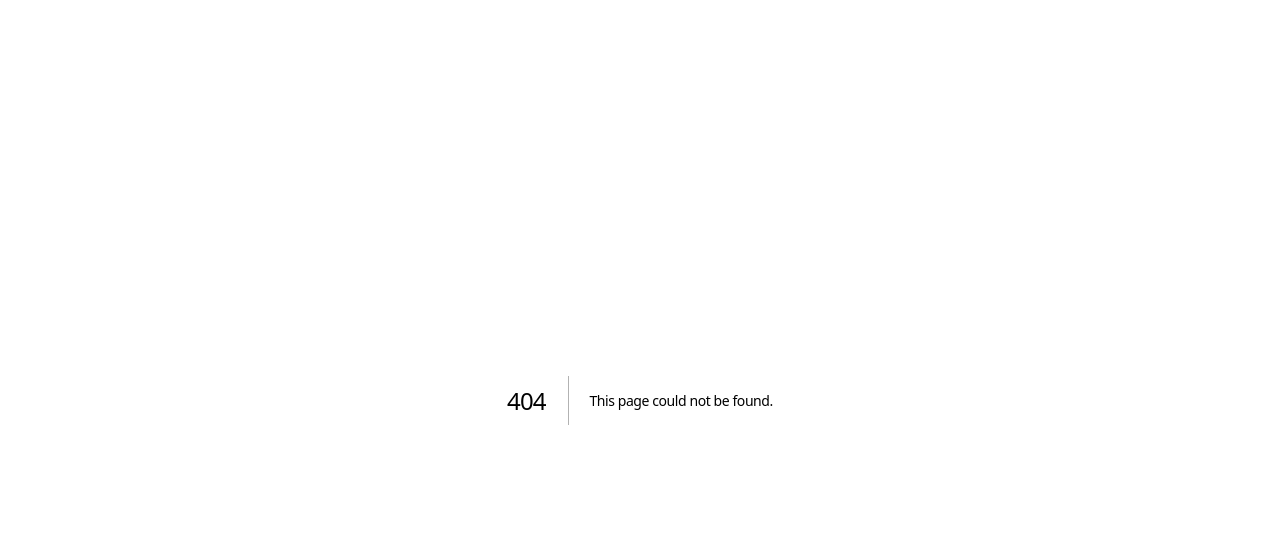
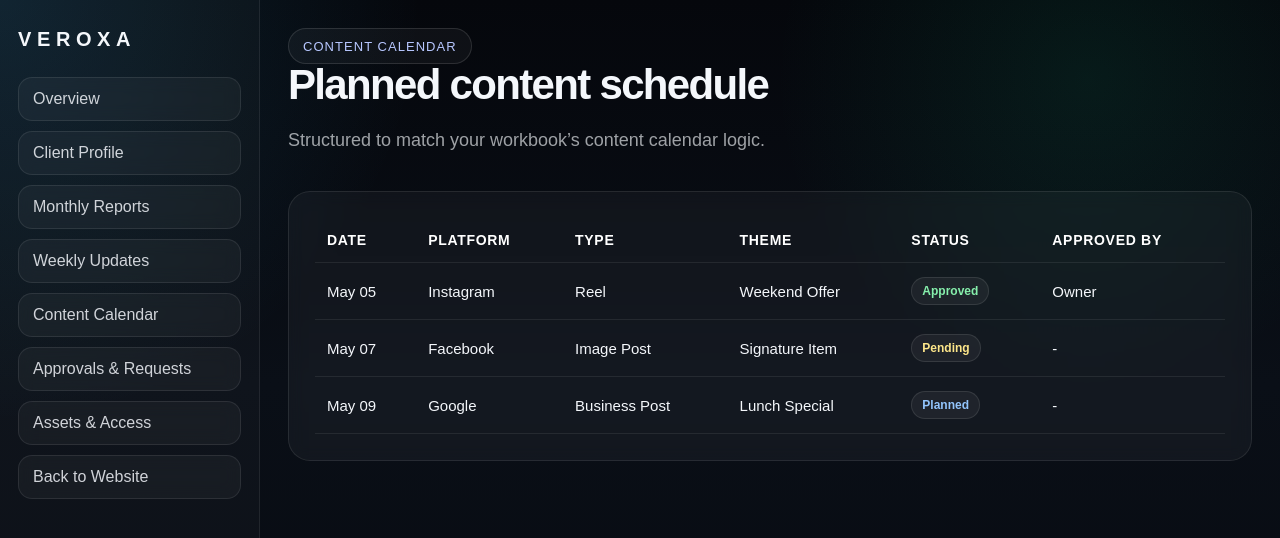
Before and after one commit to fgohar1/veroxa-site, a Next.js app: page /client-dashboard in a window 1280 px wide. Before the commit this address had no page. Shown: the top 538 px of the page. Built offline with nearby package versions, Linux system fonts and the light colour scheme.

Commit message:
Add files via upload

```diff
--- /dev/null
+++ b/app/client-dashboard/page.js
@@ -0,0 +1,73 @@
+export default function ContentCalendarPage() {
+  return (
+    <main className="portal-shell">
+
+<aside className="sidebar">
+  <div className="brand">VEROXA</div>
+  <div className="sidebar-stack">
+    <a className="sidebar-link" href="/client-dashboard">Overview</a>
+    <a className="sidebar-link" href="/client-dashboard/profile">Client Profile</a>
+    <a className="sidebar-link" href="/client-dashboard/monthly-reports">Monthly Reports</a>
+    <a className="sidebar-link" href="/client-dashboard/weekly-updates">Weekly Updates</a>
+    <a className="sidebar-link" href="/client-dashboard/content-calendar">Content Calendar</a>
+    <a className="sidebar-link" href="/client-dashboard/approvals-requests">Approvals & Requests</a>
+    <a className="sidebar-link" href="/client-dashboard/assets-access">Assets & Access</a>
+    <a className="sidebar-link" href="/">Back to Website</a>
+  </div>
+</aside>
+
+      <section className="dashboard">
+        <div className="dashboard-top">
+          <div>
+            <div className="badge">Content Calendar</div>
+            <h1>Planned content schedule</h1>
+            <p className="muted">Structured to match your workbook’s content calendar logic.</p>
+          </div>
+        </div>
+
+        <div className="table-card">
+          <div className="table-wrap">
+            <table>
+              <thead>
+                <tr>
+                  <th>Date</th>
+                  <th>Platform</th>
+                  <th>Type</th>
+                  <th>Theme</th>
+                  <th>Status</th>
+                  <th>Approved By</th>
+                </tr>
+              </thead>
+              <tbody>
+                <tr>
+                  <td>May 05</td>
+                  <td>Instagram</td>
+                  <td>Reel</td>
+                  <td>Weekend Offer</td>
+                  <td><span className="status-pill status-green">Approved</span></td>
+                  <td>Owner</td>
+                </tr>
+                <tr>
+                  <td>May 07</td>
+                  <td>Facebook</td>
+                  <td>Image Post</td>
+                  <td>Signature Item</td>
+                  <td><span className="status-pill status-yellow">Pending</span></td>
+                  <td>-</td>
+                </tr>
+                <tr>
+                  <td>May 09</td>
+                  <td>Google</td>
+                  <td>Business Post</td>
+                  <td>Lunch Special</td>
+                  <td><span className="status-pill status-blue">Planned</span></td>
+                  <td>-</td>
+                </tr>
+              </tbody>
+            </table>
+          </div>
+        </div>
+      </section>
+    </main>
+  );
+}
```
